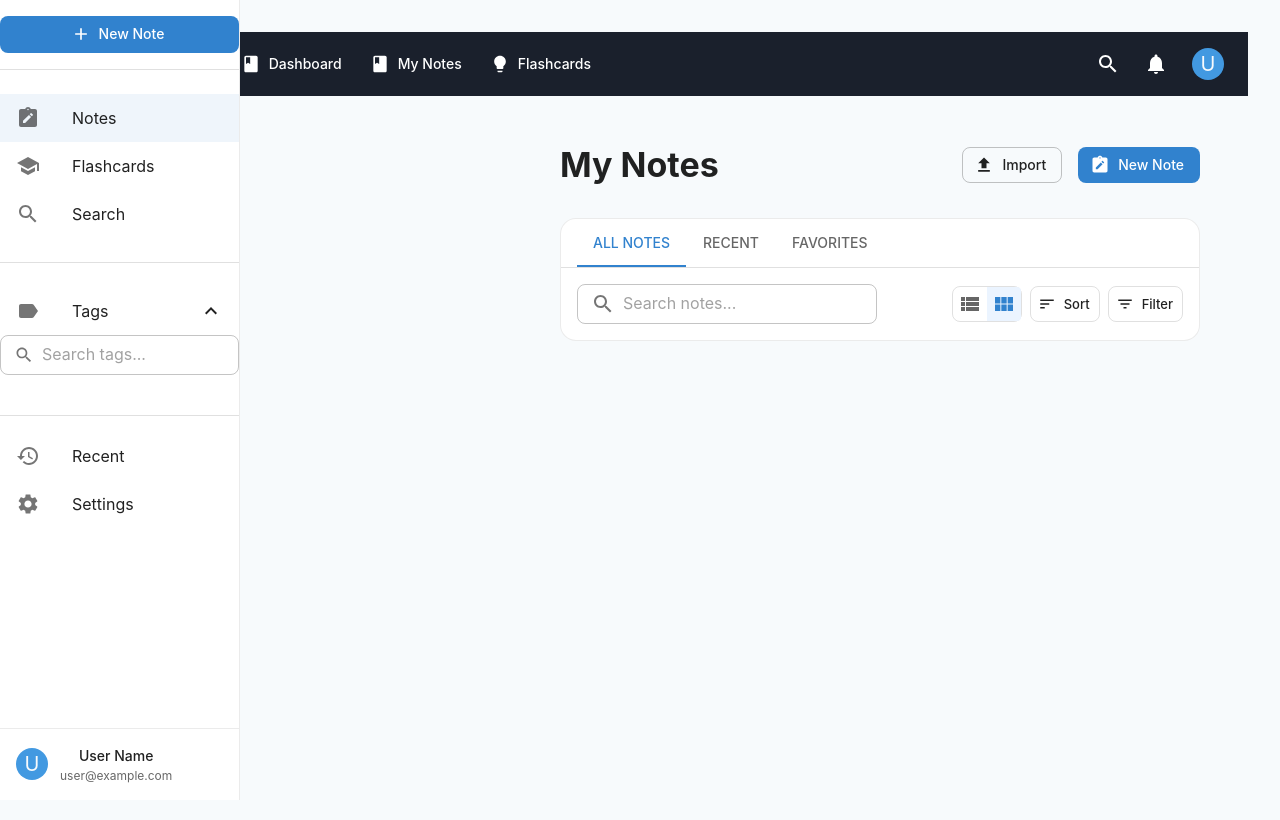
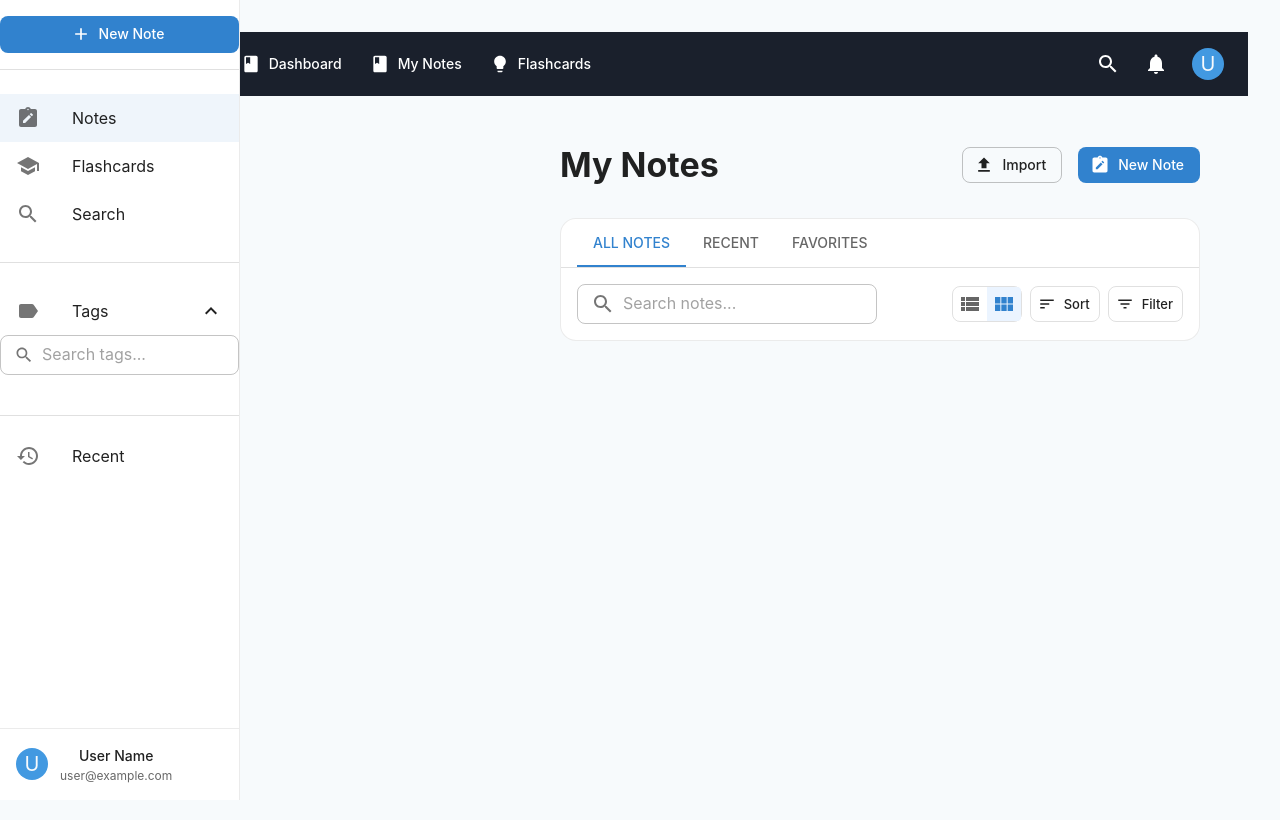
Before and after one commit to Wocx32/smart-note-organizer, a React (Vite) app in the folder frontend/: page /notes in a window 1280 px wide. Shown: the top 820 px of the page. Built offline with nearby package versions, Linux system fonts and the light colour scheme.

Commit message:
settings removed

```diff
--- a/frontend/src/components/Sidebar.jsx
+++ b/frontend/src/components/Sidebar.jsx
@@ -37,7 +37,6 @@ const drawerWidth = 240;
 const Sidebar = ({ onTagSelect }) => {
   const navigate = useNavigate();
   const location = useLocation();
-  const [openTags, setOpenTags] = useState(true);
   const [newNoteDialogOpen, setNewNoteDialogOpen] = useState(false);
   const [tags, setTags] = useState([]);
   const [searchQuery, setSearchQuery] = useState('');
@@ -67,9 +66,8 @@ const Sidebar = ({ onTagSelect }) => {
       window.removeEventListener('smart_notes_updated', handleNotesUpdate);
     };
   }, []);
-
   const handleTagClick = (tag) => {
-    onTagClick(tag);
+    onTagSelect(tag);
   };
 
   const filteredTags = tags.filter(tag =>
@@ -255,14 +253,6 @@ const Sidebar = ({ onTagSelect }) => {
           </ListItemButton>
         </ListItem>
 
-        <ListItem disablePadding>
-          <ListItemButton onClick={() => navigate('/settings')}>
-            <ListItemIcon>
-              <Settings />
-            </ListItemIcon>
-            <ListItemText primary="Settings" />
-          </ListItemButton>
-        </ListItem>
 
         <Box sx={{ flexGrow: 1 }} />
 
```
